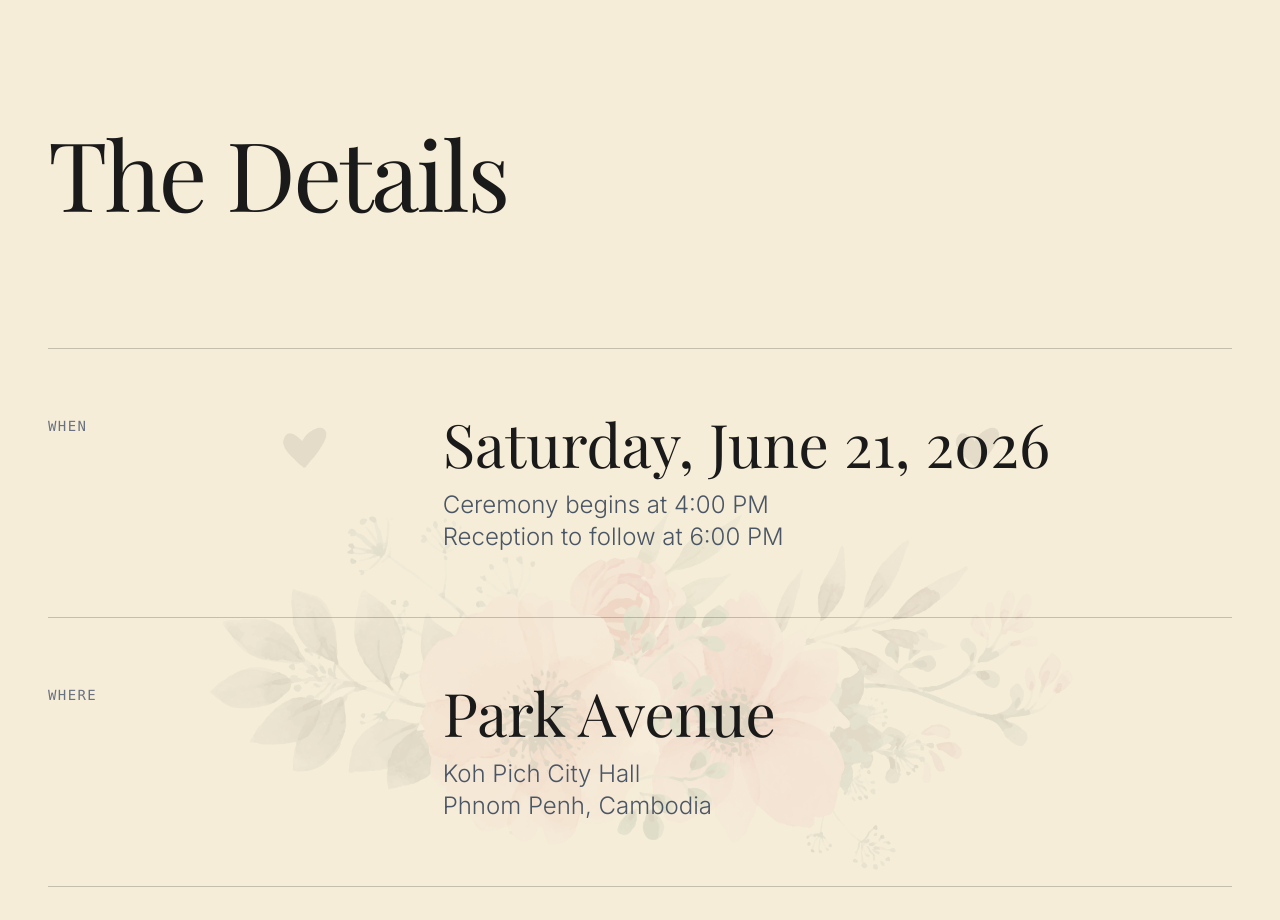
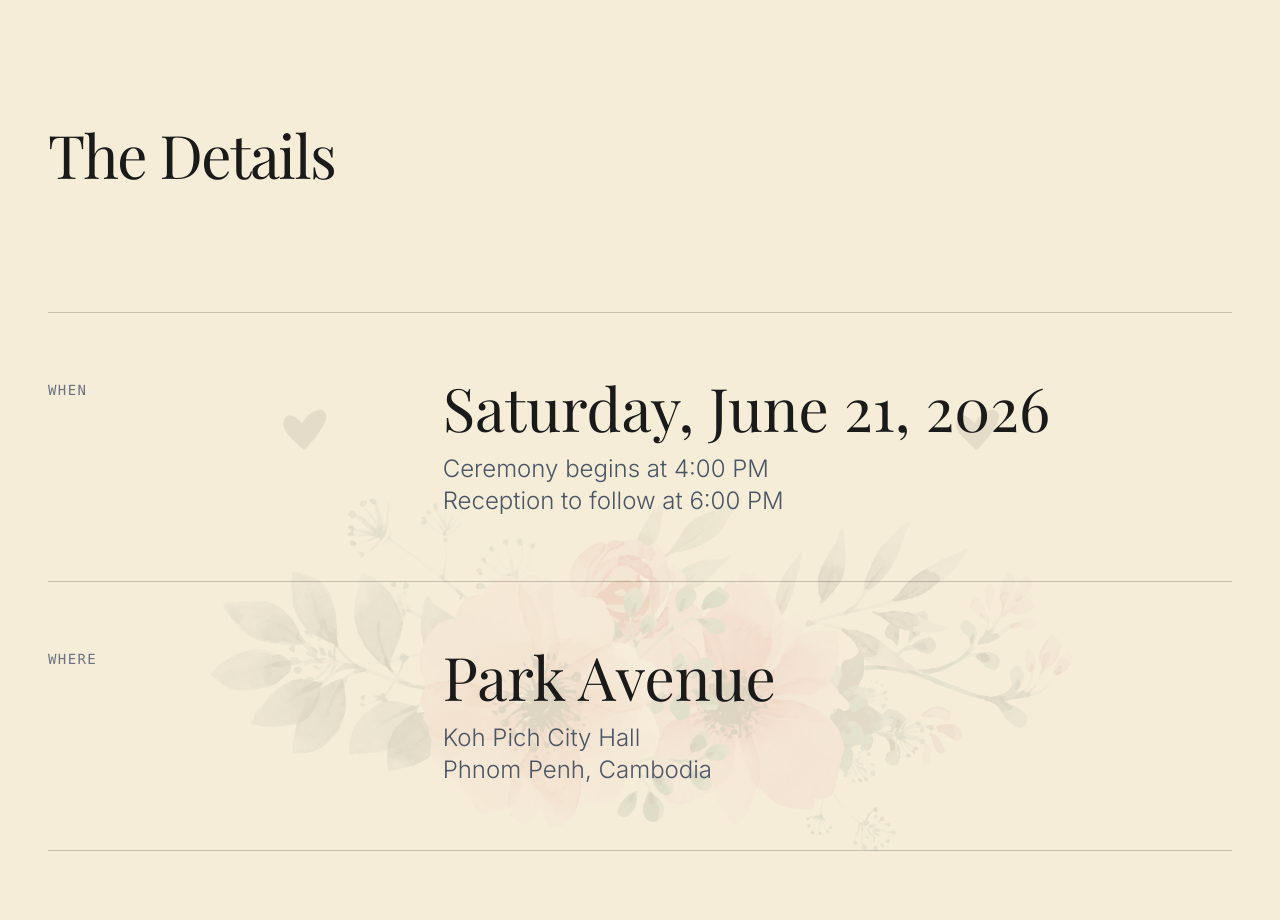
Before and after one commit to phalla-doll/luxury-wedding-invitation, a Next.js app: page / in a window 1280 px wide. Shown: the part 3700-4620 px from the top of the page. Built offline with nearby package versions, Linux system fonts and the light colour scheme; a web font is replaced by a local one.

Commit message:
fix: standardize EventDetails title font size to match other sections

```diff
--- a/components/EventDetails.tsx
+++ b/components/EventDetails.tsx
@@ -50,7 +50,7 @@ export default function EventDetails() {
         <Image src="/element/flower-pink.png" alt="" fill sizes="100vw" className="object-contain" />
       </div>
       <div className="max-w-7xl mx-auto px-6 md:px-12">
-        <h2 className="text-4xl md:text-8xl font-serif mb-16 md:mb-32 tracking-tight">The Details</h2>
+        <h2 className="text-4xl md:text-6xl font-serif mb-16 md:mb-32 tracking-tight">The Details</h2>
 
         <div className="flex flex-col border-t border-black/20">
           {/* Row 1: Date & Time */}
```
